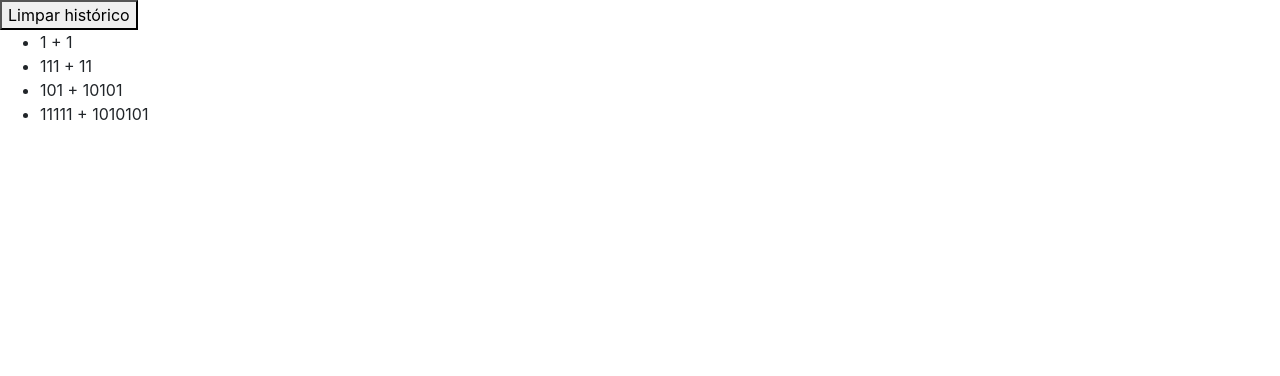
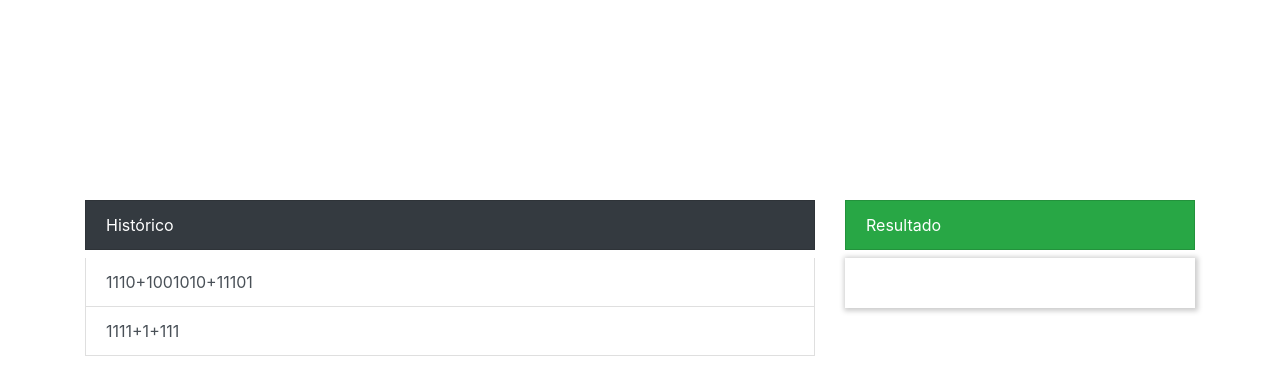
Before and after one commit to luvicsoura/suam-binary-calculator, an Angular app: page / in a window 1280 px wide. Shown: the top 376 px of the page. Built offline with nearby package versions, Linux system fonts and the light colour scheme.

Commit message:
showing selected item result with a test list

```diff
--- a/src/app/history/history.component.html
+++ b/src/app/history/history.component.html
@@ -1,6 +1,24 @@
-<div>
-    <button>Limpar histórico</button>
-    <ul>
-        <li *ngFor="let item of historyList">{{item}} </li>
-    </ul>
+<div class="container">
+    <div class="row">
+        <div class="col-sm-8">
+            <div class="list-group" id="list-tab" role="tablist">
+                <ul class="p-0">
+                    <label class="list-group-item bg-dark">Histórico</label>
+                    <li class="list-group-item list-group-item-action" *ngFor="let item of historyList; let i = index" [ngClass]="selectedIndex === i ? 'bg-primary' : ''" (click)="setIndex(i)">
+                        {{item.list.join('+')}}
+                    </li>
+                </ul>
+            </div>
+        </div>
+        <div class="col-sm-4 result-container">
+            <div class="tab-content" id="nav-tabContent">
+                <div class="tab-pane fade show active" id="list-home" role="tabpanel" aria-labelledby="list-home-list">
+                    <label class="list-group-item bg-success">Resultado</label>
+                    <div class="result">
+                        <p>{{getCalculatedResult()}}</p>
+                    </div>
+                </div>
+            </div>
+        </div>
+    </div>
 </div>
--- a/src/app/history/history.component.scss
+++ b/src/app/history/history.component.scss
@@ -0,0 +1,23 @@
+.container {
+    margin-top: 200px;
+}
+
+.bg-primary, .bg-success, .bg-dark {
+    color: white;
+}
+
+.result {
+    display: flex;
+    justify-content: center;
+    align-content: center;
+    font-size: 1.5rem;
+    box-shadow: 1px 1px 5px 2px #ccc;
+    min-height: 50px;
+}
+
+.result p {
+    word-wrap: break-word;
+    overflow-wrap: break-word;
+    max-width: 100%;
+    padding: 10px;
+}
--- a/src/app/history/history.component.ts
+++ b/src/app/history/history.component.ts
@@ -12,6 +12,19 @@ export class HistoryComponent implements OnInit {
   ngOnInit(): void {
   }
 
-  historyList:Array<string> = ['1 + 1', '111 + 11', '101 + 10101', '11111 + 1010101'];
+  result:number = 0;
+  selectedIndex:number = null;
 
+  historyList:Array< {list: Array<string>, sum: string} > = [
+    {list: ['1110', '1001010', '11101'], sum: '1000'},
+    {list: ['1111', '1', '111'], sum: '1111111111'}
+  ];
+
+  setIndex(index: number) {
+    this.selectedIndex = index;
+  }
+
+  getCalculatedResult():string {
+    return this.historyList[this.selectedIndex]?.sum;
+  }
 }
```
